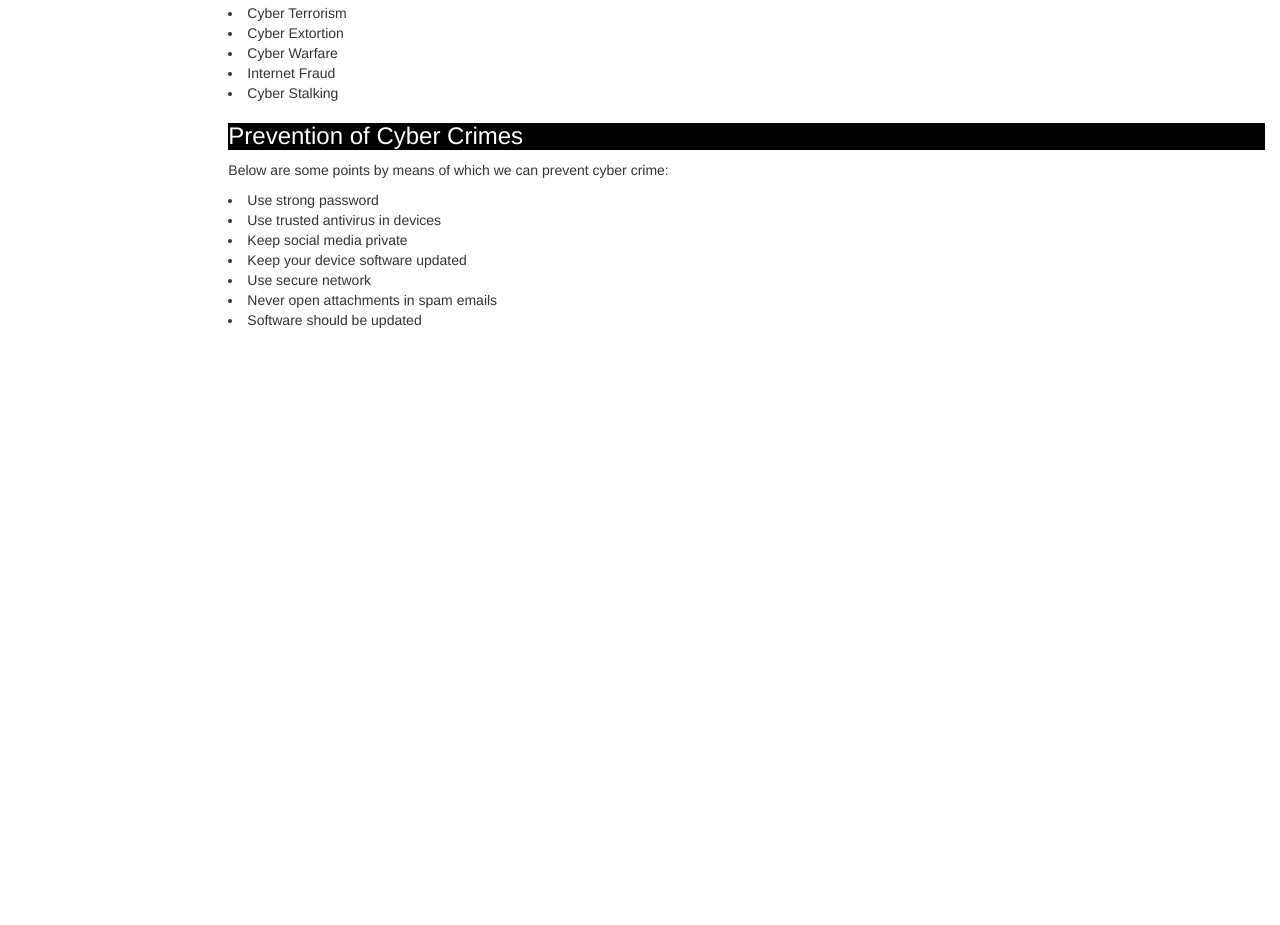
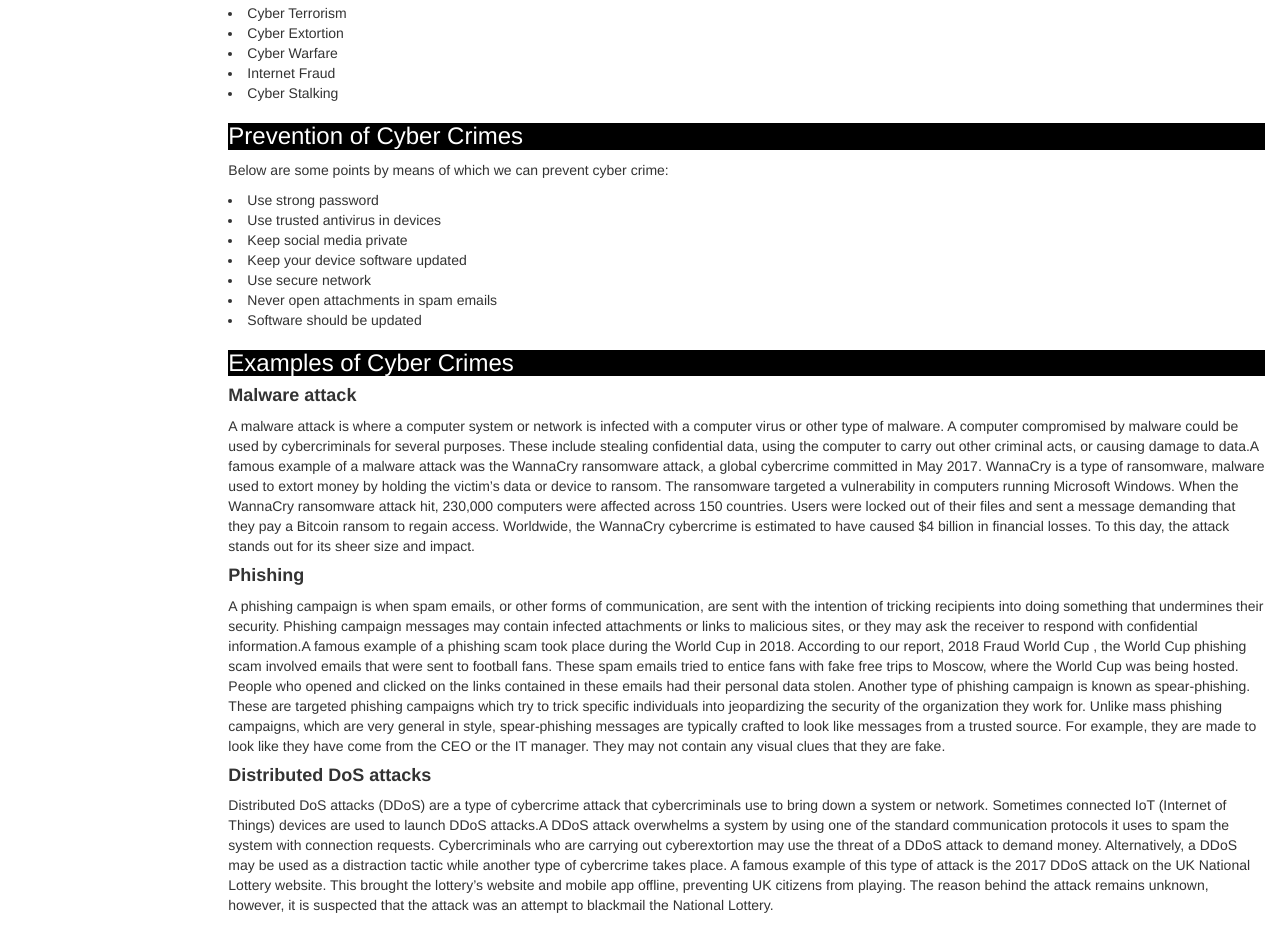
Before and after one commit to vikashpatel24/Cyber-Crimes-and-Its-Awareness, a plain HTML site: page cybercimes.html in a window 1280 px wide. Shown: the part 486-1411 px from the top of the page. Before the commit the page ends 816 px from the top, so only its background shows below. Drawn offline with nearby package versions, Linux system fonts and the light colour scheme.

Commit message:
Examples_of_Cybercrimes

```diff
--- a/cybercimes.html
+++ b/cybercimes.html
@@ -26,6 +26,9 @@
                         </a>
                         <a class="nav-link" href="#About_Topic" rel="internal">
                             <li>Prevention</li>
+                        </a>
+                        <a class="nav-link" href="#Example_of_cybercrimes" rel="internal">
+                          <li>Examples of cyber crime</li>
                         </a>
                     </ul>
                 </nav>
@@ -100,7 +103,26 @@
 
                         </article>
                     </section>
+                    <section class="main-section" id="Examples of Cyber crimes">
+                      <!--basic styling for the headings, better practice to do the same in a css file as the styling is same for all headers-->
+                      <h3 style="background: black; color: white">Examples of Cyber Crimes</h3>
+                      <article>
+                        <h4><strong>Malware attack</strong></h4>
+                          <p>
+                            A malware attack is where a computer system or network is infected with a computer virus or other type of malware. A computer compromised by malware could be used by cybercriminals for several purposes. These include stealing confidential data, using the computer to carry out other criminal acts, or causing damage to data.A famous example of a malware attack was the WannaCry ransomware attack, a global cybercrime committed in May 2017. WannaCry is a type of ransomware, malware used to extort money by holding the victim’s data or device to ransom. The ransomware targeted a vulnerability in computers running Microsoft Windows. When the WannaCry ransomware attack hit, 230,000 computers were affected across 150 countries. Users were locked out of their files and sent a message demanding that they pay a Bitcoin ransom to regain access. Worldwide, the WannaCry cybercrime is estimated to have caused $4 billion in financial losses. To this day, the attack stands out for its sheer size and impact.
+                          </p>
+                        <h4><strong>Phishing</strong></h4>
+                          <p>
+                            A phishing campaign is when spam emails, or other forms of communication, are sent with the intention of tricking recipients into doing something that undermines their security. Phishing campaign messages may contain infected attachments or links to malicious sites, or they may ask the receiver to respond with confidential information.A famous example of a phishing scam took place during the World Cup in 2018. According to our report, 2018 Fraud World Cup , the World Cup phishing scam involved emails that were sent to football fans. These spam emails tried to entice fans with fake free trips to Moscow, where the World Cup was being hosted. People who opened and clicked on the links contained in these emails had their personal data stolen. Another type of phishing campaign is known as spear-phishing. These are targeted phishing campaigns which try to trick specific individuals into jeopardizing the security of the organization they work for.
 
+                            Unlike mass phishing campaigns, which are very general in style, spear-phishing messages are typically crafted to look like messages from a trusted source. For example, they are made to look like they have come from the CEO or the IT manager. They may not contain any visual clues that they are fake.
+                          </p>
+                        <h4><strong>Distributed DoS attacks</strong></h4>
+                          <p>
+                            Distributed DoS attacks (DDoS) are a type of cybercrime attack that cybercriminals use to bring down a system or network. Sometimes connected IoT (Internet of Things) devices are used to launch DDoS attacks.A DDoS attack overwhelms a system by using one of the standard communication protocols it uses to spam the system with connection requests. Cybercriminals who are carrying out cyberextortion may use the threat of a DDoS attack to demand money. Alternatively, a DDoS may be used as a distraction tactic while another type of cybercrime takes place. A famous example of this type of attack is the 2017 DDoS attack on the UK National Lottery website. This brought the lottery’s website and mobile app offline, preventing UK citizens from playing. The reason behind the attack remains unknown, however, it is suspected that the attack was an attempt to blackmail the National Lottery.
+                          </p>
+                      </article>
+                  </section>
 
                 </main>
             </div>
```
